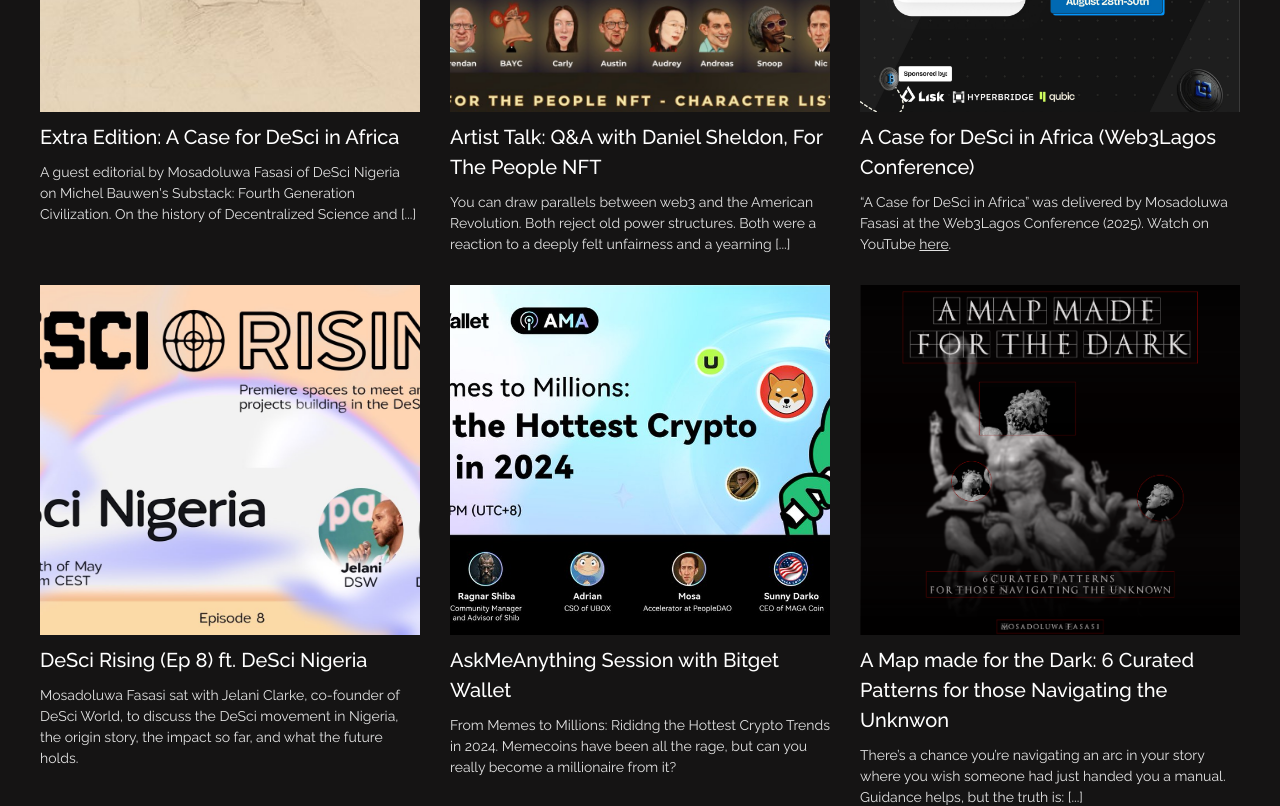
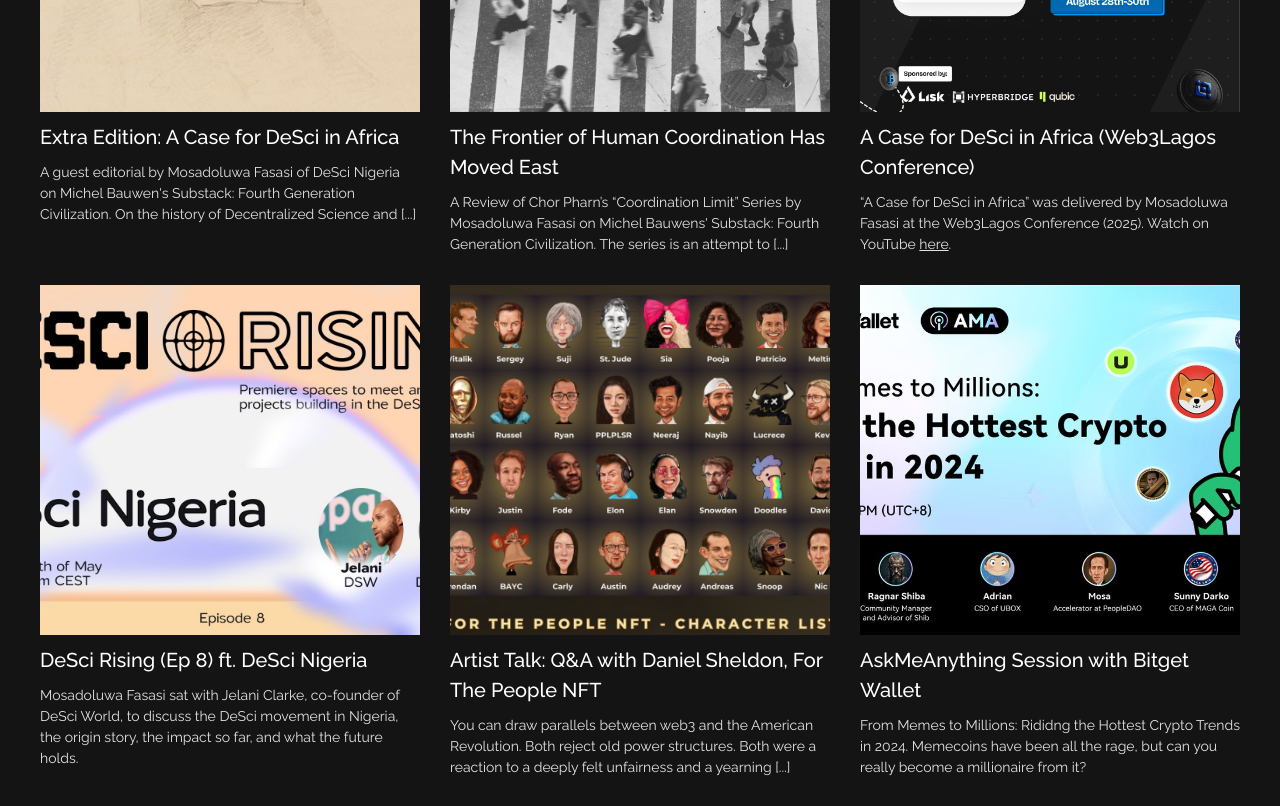
Before and after one commit to Mosamorphing/website, a React (Vite) app: page /media in a window 1280 px wide. Shown: the part 1040-1846 px from the top of the page. Built offline with nearby package versions, Linux system fonts and the light colour scheme.

Commit message:
updated media

```diff
--- a/src/components/Media/Media.jsx
+++ b/src/components/Media/Media.jsx
@@ -22,6 +22,7 @@
 import web3lagosconf from "../../../public/web3lagosconf.jpeg";
 import squareCover from "../../../public/squareCover.png";
 import olhenry from "../../../public/olhenry.jpeg";
+import coordination from "../../../public/coordination.jpeg";
 import Footer from "../Footer";
 
 const Media = () => {
@@ -62,18 +63,18 @@
       description:
         "A guest editorial by Mosadoluwa Fasasi of DeSci Nigeria on Michel Bauwen's Substack: Fourth Generation Civilization. On the history of Decentralized Science and [...]",
       image: olhenry,
-      link: "https://open.substack.com/pub/4thgenerationcivilization/p/extra-edition-a-case-for-desci-in?r=tpito&utm_campaign=post&utm_medium=web",
+      link: "https://open.substack.com/pub/4thgenerationcivilization/p/extra-edition-a-case-for-desci-in",
       category: "Features",
     },
         {
-      title: "Artist Talk: Q&A with Daniel Sheldon, For The People NFT",
+      title: "The Frontier of Human Coordination Has Moved East",
       description:
-        "You can draw parallels between web3 and the American Revolution. Both reject old power structures. Both were a reaction to a deeply felt unfairness and a yearning [...]",
-      image: artist,
-      link: "https://peopledao.mirror.xyz/z8baQHZII3KLgJwNBN8bAq3gNdFPc9c2D-H4UwWKQgk",
+        "A Review of Chor Pharn’s “Coordination Limit” Series by Mosadoluwa Fasasi on Michel Bauwens' Substack: Fourth Generation Civilization. The series is an attempt to [...]",
+      image: coordination,
+      link: "https://open.substack.com/pub/4thgenerationcivilization/p/the-frontier-of-human-coordination",
       category: "Features",
     },
-{
+    {
   title: "A Case for DeSci in Africa (Web3Lagos Conference)",
   description: (
     <span>
@@ -93,6 +94,7 @@
   link: "https://youtu.be/cXvHHf48txw",
   category: "Speakings",
 },
+
         {
       title: "DeSci Rising (Ep 8) ft. DeSci Nigeria",
       description:
@@ -101,6 +103,15 @@
       link: "https://x.com/i/spaces/1lPJqMRLzMnJb",
       category: "Speakings",
     },
+        {
+      title: "Artist Talk: Q&A with Daniel Sheldon, For The People NFT",
+      description:
+        "You can draw parallels between web3 and the American Revolution. Both reject old power structures. Both were a reaction to a deeply felt unfairness and a yearning [...]",
+      image: artist,
+      link: "https://peopledao.mirror.xyz/z8baQHZII3KLgJwNBN8bAq3gNdFPc9c2D-H4UwWKQgk",
+      category: "Features",
+    },
+
     {
       title: "AskMeAnything Session with Bitget Wallet",
       description:
@@ -204,7 +215,7 @@
         "My latest piece reflects on the recent fallout between the $SCIHUB community and the founder of Sci-Hub, Alexandra Elbakyan. It's about trust, ideals, and the messy business of  [...]",
       image: newsletter,
       link: "https://themorphing500.substack.com/",
-      category: "Publications",
+      category: "Blog",
     },
     {
       title: "AI and Creative Writers: The fate of Global Creatives",
```
Also changed, not shown: public/coordination.jpeg (added).
